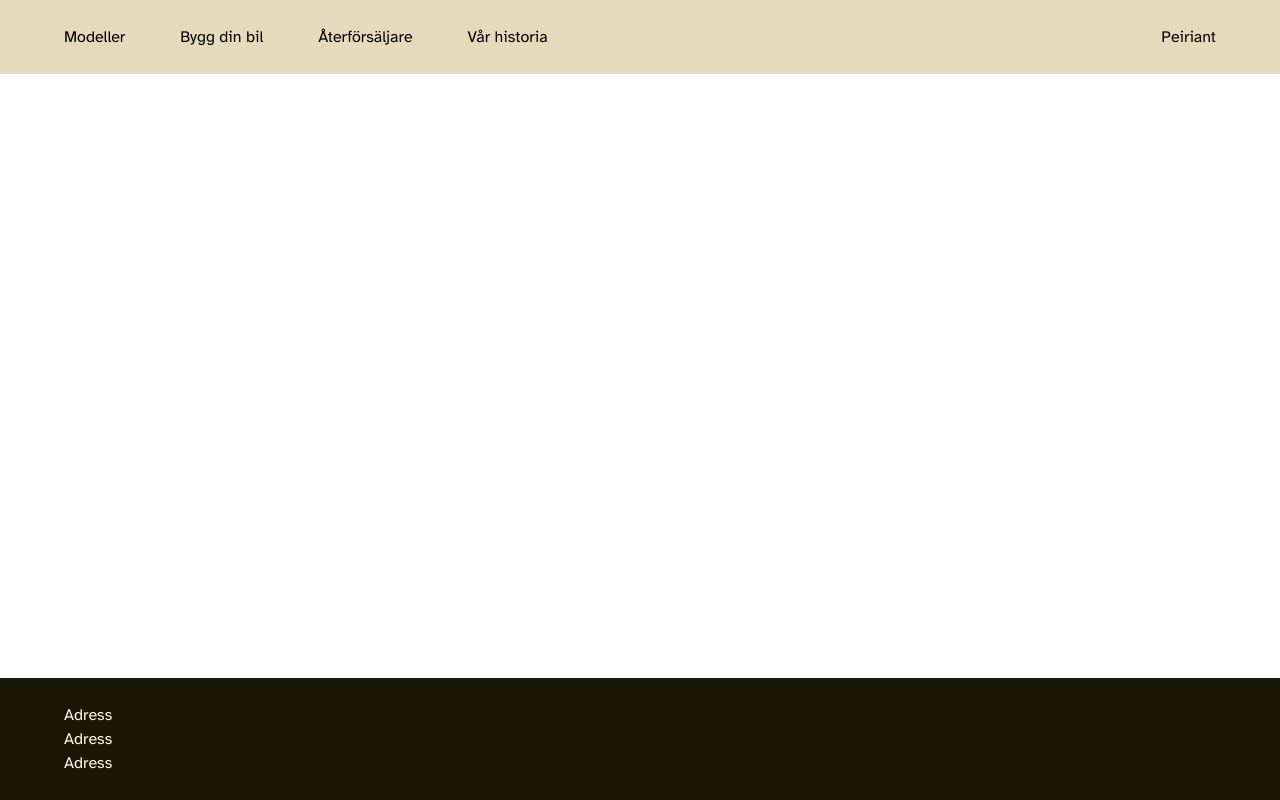
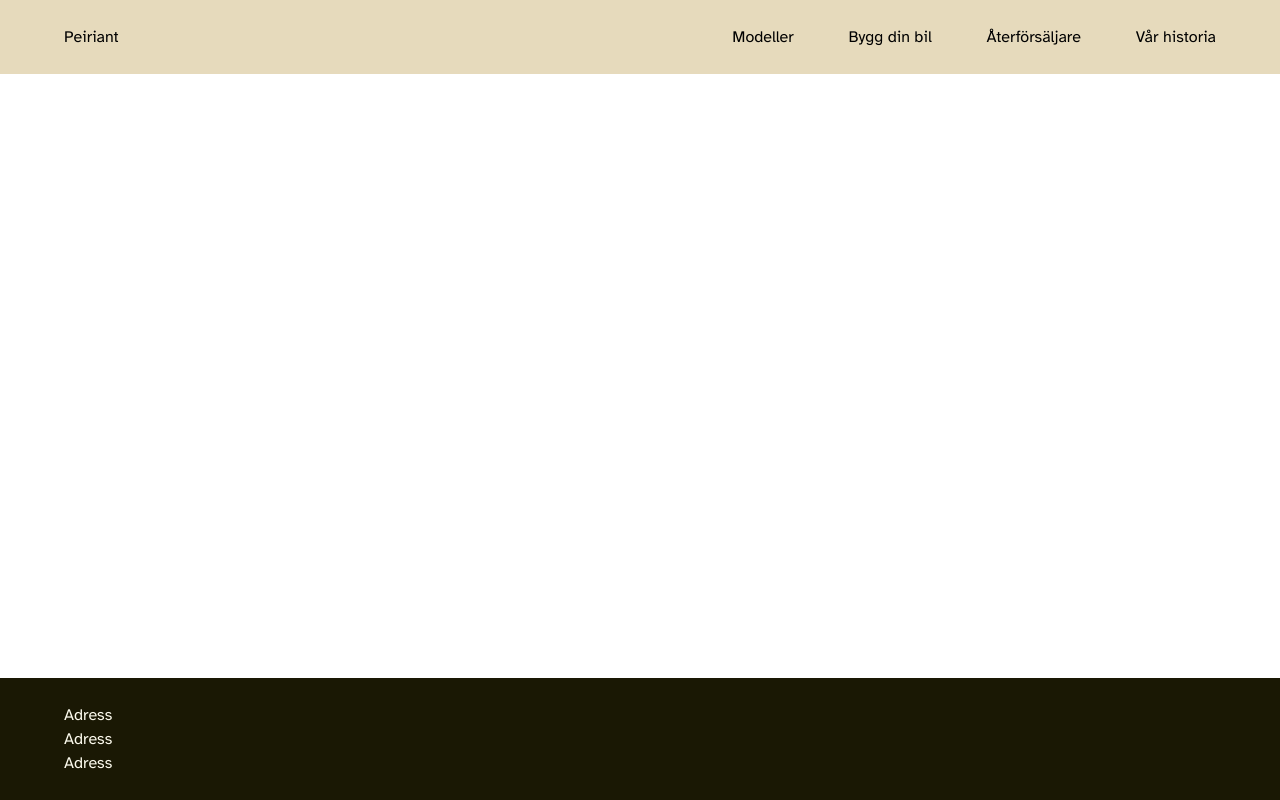
Before and after one commit to JT350120/exjobb, a Vue app: page / in a window 1280 px wide. Built offline with nearby package versions, Linux system fonts and the light colour scheme.

Commit message:
Header: flipped the burger and logo around for right hand mobile use

```diff
--- a/src/components/Header.vue
+++ b/src/components/Header.vue
@@ -13,9 +13,12 @@ defineProps({
 
 <template>
   <header class="header px-x-standard py-y-standard items-center bg-tan">
+    <p>
+      Peiriant
+    </p>
 
     <!--Desktop menu-->
-    <nav class="hidden md:flex w-full">
+    <nav class="hidden md:flex w-full justify-end">
       <div class="mr-x-standard">
         <a>Modeller</a>
       </div>
@@ -25,7 +28,7 @@ defineProps({
       <div class="mr-x-standard">
         <a>Återförsäljare</a>
       </div>
-      <div class="mr-x-standard">
+      <div>
         <a>Vår historia</a>
       </div>
     </nav>
@@ -36,10 +39,8 @@ defineProps({
       <div class="bg-black w-[35px] h-[2px] mb-[8px]"></div>
       <div class="bg-black w-[35px] h-[2px]"></div>
     </div>
-    <p>
-      Peiriant
-    </p>
   </header>
+
 </template>
 
 <style scoped>
@@ -48,10 +49,6 @@ defineProps({
   top: 0;
   position: fixed;
   display: flex;
-    align-items: center;
   justify-content: space-between;
 }
-  burger {
-    border: 2px solid;
-  }
 </style>
```
Lines whose indentation alone changed are shown as unchanged.
